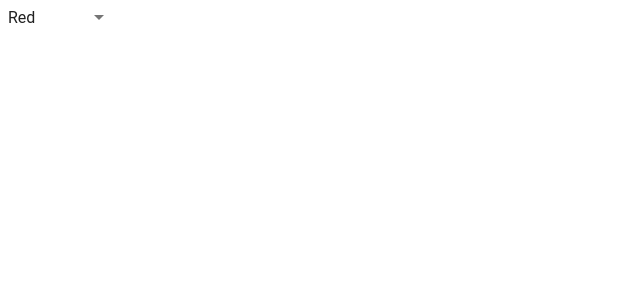
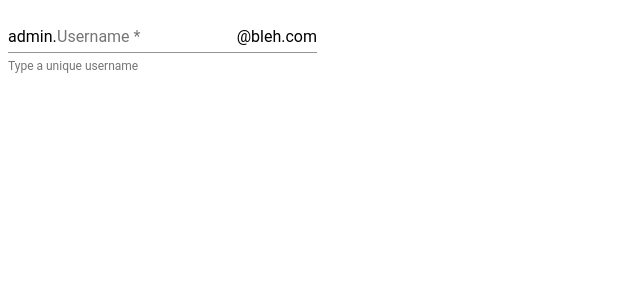
Before and after one commit to MAGNUM81/Angular-Tutorial, an Angular app in the folder material-demo/: page / in a window 1280 px wide. Shown: the top 300 px of the page, without its empty margins (0-640 px from the left). Built offline with nearby package versions, Linux system fonts and the light colour scheme.

Commit message:
mat inputs

```diff
--- a/material-demo/src/app/app.component.html
+++ b/material-demo/src/app/app.component.html
@@ -1,3 +1,15 @@
-<mat-select [(ngModel)]="color" style="width: 100px;">
-  <mat-option *ngFor="let c of colors" [value]="c.id">{{c.color}}</mat-option>
-</mat-select>
+  <mat-form-field>
+    <input
+      ngModel
+      name="username"
+      #username="ngModel"
+      type="text"
+      matInput placeholder="Username"
+      required>
+    <mat-hint>Type a unique username</mat-hint>
+    <span matSuffix>@bleh.com</span>
+    <span matPrefix>admin.</span>
+    <mat-error *ngIf="username.invalid && username.errors.required">
+      The Username field is required
+    </mat-error>
+  </mat-form-field>
--- a/material-demo/src/app/app.component.ts
+++ b/material-demo/src/app/app.component.ts
@@ -7,10 +7,5 @@ import {MatCheckboxChange} from '@angular/material/checkbox';
   styleUrls: ['./app.component.less']
 })
 export class AppComponent {
-  colors = [
-    {id: 1, color: 'Black'},
-    {id: 2, color: 'Red'},
-    {id: 3, color: 'Blue'},
-  ];
-  color = 2;
+
 }
--- a/material-demo/src/app/app.module.ts
+++ b/material-demo/src/app/app.module.ts
@@ -9,6 +9,7 @@ import {MatFormFieldModule} from '@angular/material/form-field';
 import {MatRadioModule} from '@angular/material/radio';
 import {FormsModule, ReactiveFormsModule} from '@angular/forms';
 import {MatSelectModule} from '@angular/material/select';
+import {MatInputModule} from '@angular/material/input';
 
 @NgModule({
   declarations: [
@@ -23,7 +24,8 @@ import {MatSelectModule} from '@angular/material/select';
     MatRadioModule,
     FormsModule,
     ReactiveFormsModule,
-    MatSelectModule
+    MatSelectModule,
+    MatInputModule
   ],
   providers: [],
   bootstrap: [AppComponent]
```
